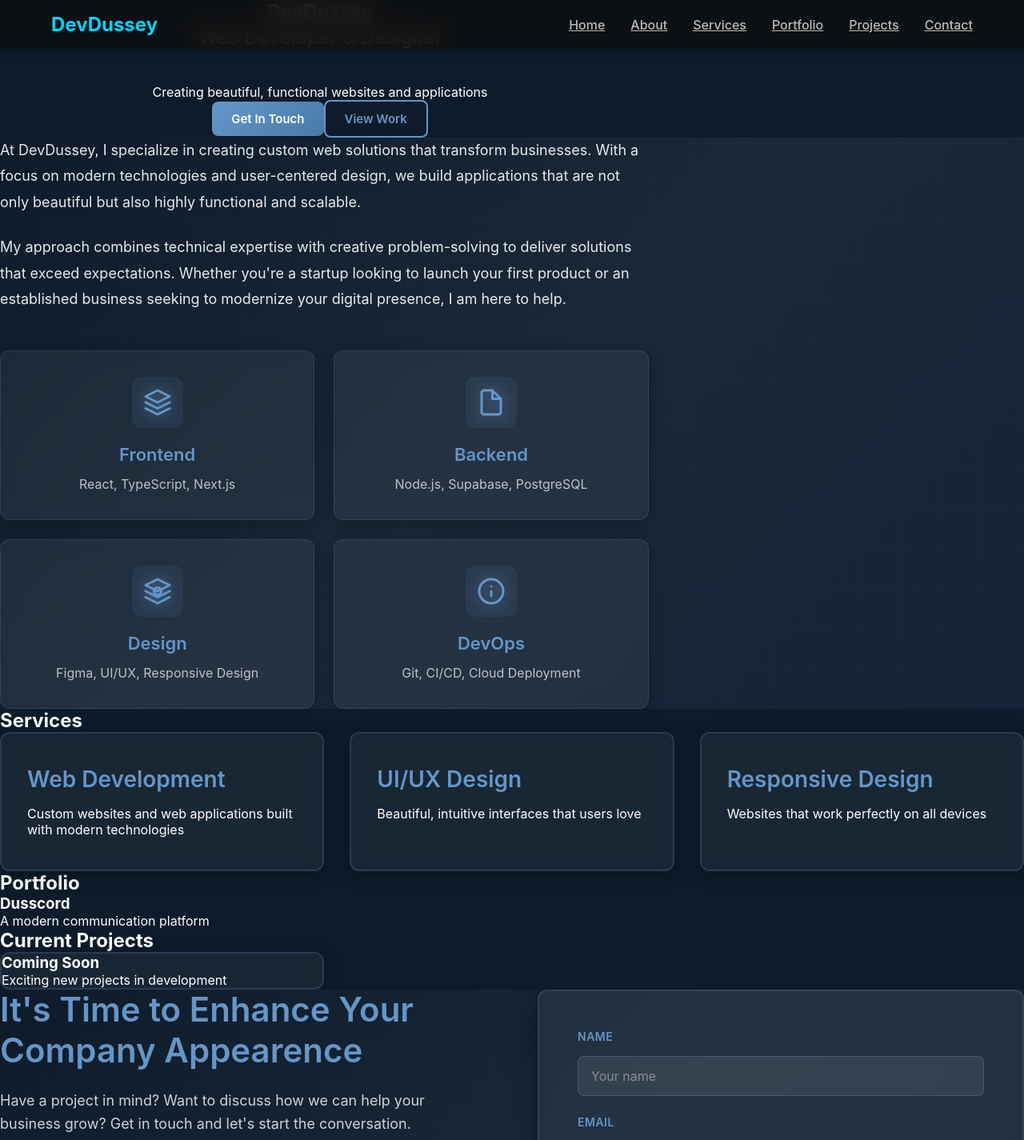
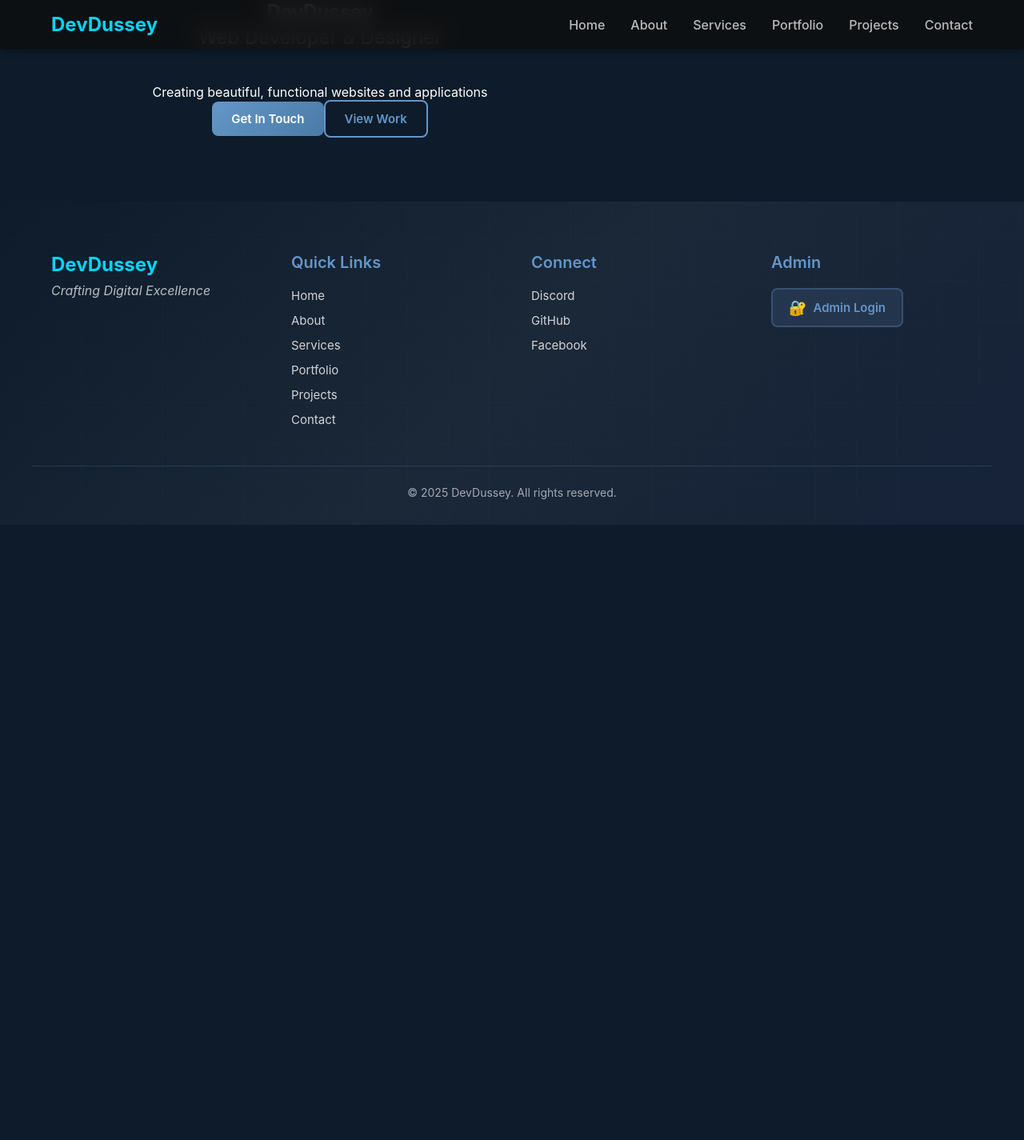
Before and after one commit to devdussey/DevDusseyPortfolio, a React (Vite) app: page / in a window 1280 px wide. Shown: the top 1425 px of the page at 80% size. After the commit the page ends 800 px from the top, so only its background shows below. Built offline with nearby package versions, Linux system fonts and the light colour scheme.

Commit message:
Updated App.tsx

```diff
--- a/src/App.tsx
+++ b/src/App.tsx
@@ -24,22 +24,16 @@ function AppContent() {
     window.scrollTo(0, 0)
   }, [location])
 
-  const HomePage = () => (
-    <>
-      <Hero />
-      <About />
-      <Services />
-      <Portfolio />
-      <CurrentProjects />
-      <Contact />
-    </>
-  )
-
   return (
     <div className="app">
       {!isAdminRoute && <Navigation />}
       <Routes>
-        <Route path="/" element={<HomePage />} />
+        <Route path="/" element={<Hero />} />
+        <Route path="/about" element={<About />} />
+        <Route path="/services" element={<Services />} />
+        <Route path="/portfolio" element={<Portfolio />} />
+        <Route path="/projects" element={<CurrentProjects />} />
+        <Route path="/contact" element={<Contact />} />
 
         <Route path="/setup" element={<Setup />} />
         <Route path="/admin/login" element={<Login />} />
--- a/src/components/Footer.tsx
+++ b/src/components/Footer.tsx
@@ -19,7 +19,7 @@ export default function Footer() {
             <Link to="/about">About</Link>
             <Link to="/services">Services</Link>
             <Link to="/portfolio">Portfolio</Link>
-            <Link to="/current-projects">Current Projects</Link>
+            <Link to="/projects">Projects</Link>
             <Link to="/contact">Contact</Link>
           </nav>
         </div>
--- a/src/components/Navigation.css
+++ b/src/components/Navigation.css
@@ -56,6 +56,7 @@
   color: #bbb;
   position: relative;
   transition: color 0.3s ease;
+  text-decoration: none;
 }
 
 .nav-menu a::after {
@@ -83,18 +84,6 @@
   color: #4FC3F7;
 }
 
-.nav-menu {
-  margin: 0;
-  padding: 0;
-  display: flex;
-  list-style: none;
-  gap: 32px;
-  align-items: center;
-}
-
-.nav-menu li {
-  list-style: none;
-}
 
 @media (max-width: 968px) {
   .nav-container {
--- a/src/components/Navigation.tsx
+++ b/src/components/Navigation.tsx
@@ -9,12 +9,12 @@ export default function Navigation() {
           DevDussey
         </Link>
         <ul className="nav-menu">
-          <li><a href="#home">Home</a></li>
-          <li><a href="#about">About</a></li>
-          <li><a href="#services">Services</a></li>
-          <li><a href="#portfolio">Portfolio</a></li>
-          <li><a href="#projects">Projects</a></li>
-          <li><a href="#contact">Contact</a></li>
+          <li><Link to="/">Home</Link></li>
+          <li><Link to="/about">About</Link></li>
+          <li><Link to="/services">Services</Link></li>
+          <li><Link to="/portfolio">Portfolio</Link></li>
+          <li><Link to="/projects">Projects</Link></li>
+          <li><Link to="/contact">Contact</Link></li>
         </ul>
       </div>
     </nav>
--- a/src/sections/Hero.tsx
+++ b/src/sections/Hero.tsx
@@ -1,3 +1,4 @@
+import { Link } from 'react-router-dom'
 import './Hero.css'
 
 export default function Hero() {
@@ -11,8 +12,8 @@ export default function Hero() {
             Creating beautiful, functional websites and applications
           </p>
           <div className="hero-cta">
-            <a href="#contact" className="btn-primary">Get In Touch</a>
-            <a href="#portfolio" className="btn-secondary">View Work</a>
+            <Link to="/contact" className="btn-primary">Get In Touch</Link>
+            <Link to="/portfolio" className="btn-secondary">View Work</Link>
           </div>
         </div>
       </div>
```
